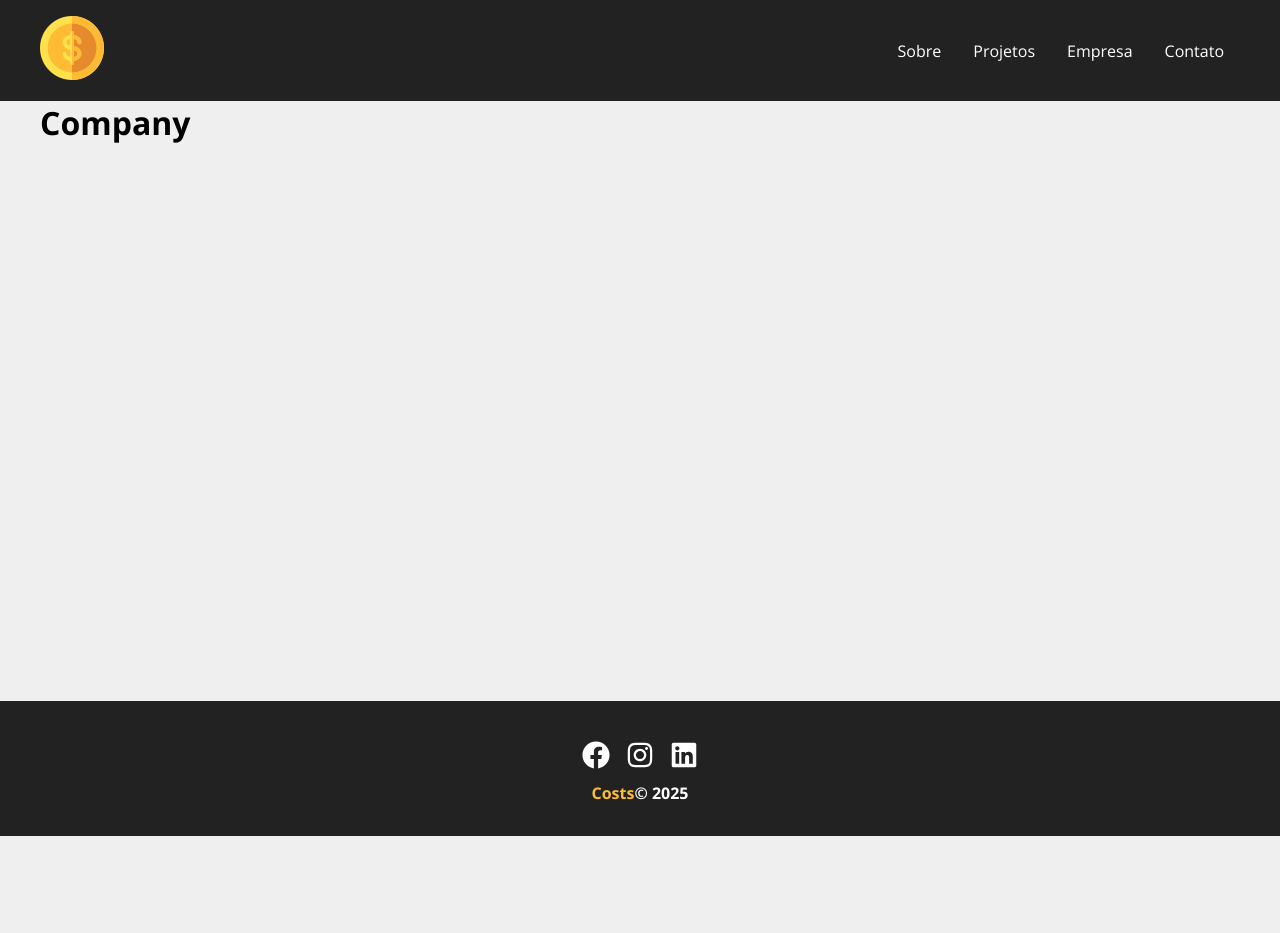
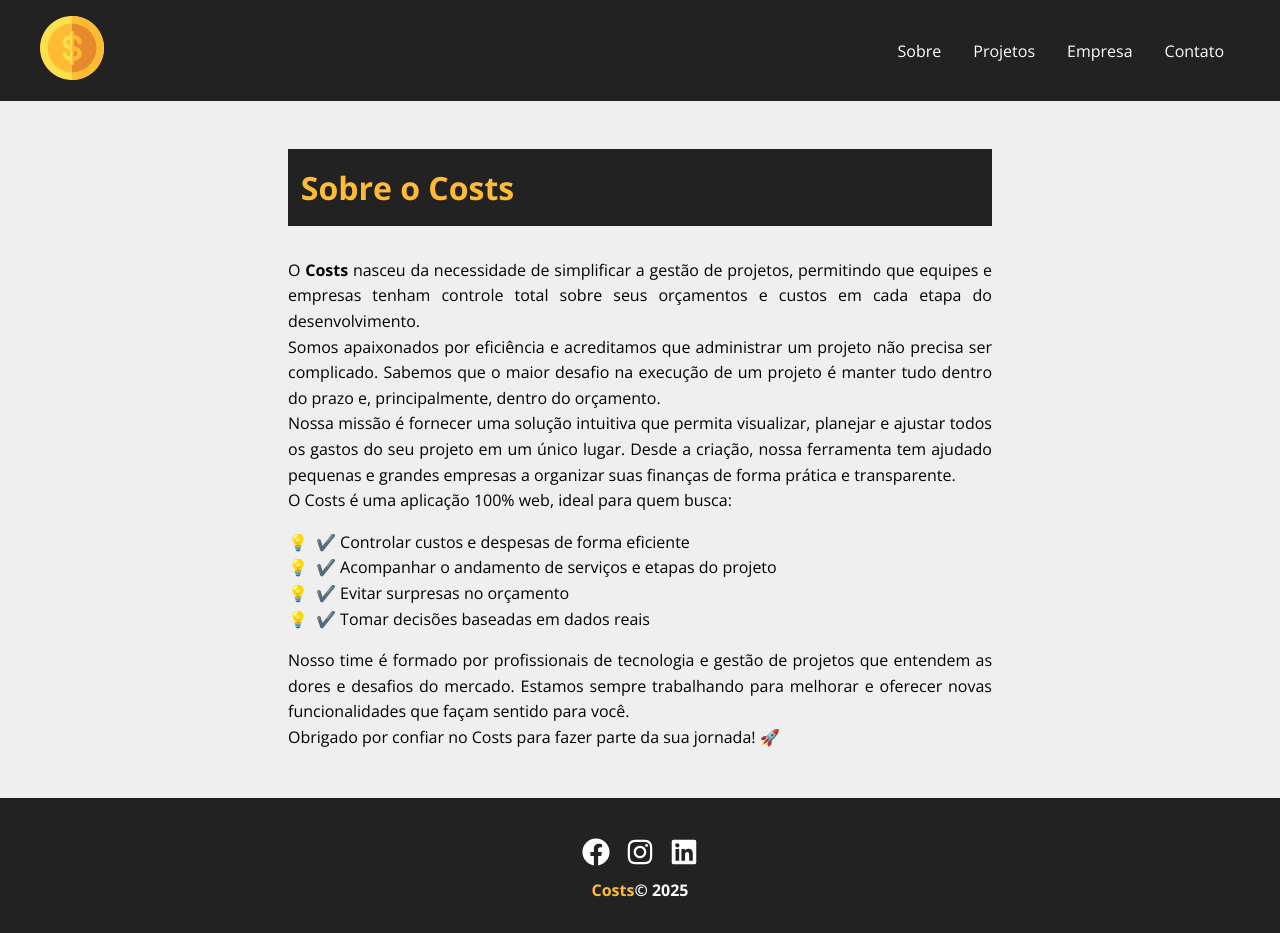
Before and after one commit to RoberthVieira/Costs, a React (Create React App) app: page /company in a window 1280 px wide. Before the commit the page ends 836 px from the top, so only its background shows below. Built offline with nearby package versions, Linux system fonts and the light colour scheme.

Commit message:
feat: Adiciona conteudo e estilo  aos componentes Company e Contato.

```diff
--- a/src/Components/Pages/Company.js
+++ b/src/Components/Pages/Company.js
@@ -1,7 +1,39 @@
+import styles from './Company.module.css';
 export default function Company(){
     return(
-        <div>
-            <h1>Company</h1>
-        </div>
+        <div className={styles.about}>
+      <h1>Sobre o Costs</h1>
+      <p>
+        O <strong>Costs</strong> nasceu da necessidade de simplificar a gestão de projetos,
+        permitindo que equipes e empresas tenham controle total sobre seus orçamentos
+        e custos em cada etapa do desenvolvimento.
+      </p>
+      <p>
+        Somos apaixonados por eficiência e acreditamos que administrar um projeto não precisa ser complicado.
+        Sabemos que o maior desafio na execução de um projeto é manter tudo dentro do prazo e, principalmente, dentro do orçamento.
+      </p>
+      <p>
+        Nossa missão é fornecer uma solução intuitiva que permita visualizar, planejar e ajustar
+        todos os gastos do seu projeto em um único lugar. Desde a criação, nossa ferramenta
+        tem ajudado pequenas e grandes empresas a organizar suas finanças de forma prática e transparente.
+      </p>
+      <p>
+        O Costs é uma aplicação 100% web, ideal para quem busca:
+      </p>
+      <ul>
+        <li>✔️ Controlar custos e despesas de forma eficiente</li>
+        <li>✔️ Acompanhar o andamento de serviços e etapas do projeto</li>
+        <li>✔️ Evitar surpresas no orçamento</li>
+        <li>✔️ Tomar decisões baseadas em dados reais</li>
+      </ul>
+      <p>
+        Nosso time é formado por profissionais de tecnologia e gestão de projetos que entendem as dores
+        e desafios do mercado. Estamos sempre trabalhando para melhorar e oferecer novas funcionalidades
+        que façam sentido para você.
+      </p>
+      <p>
+        Obrigado por confiar no Costs para fazer parte da sua jornada! 🚀
+      </p>
+    </div>
     )
 }
--- /dev/null
+++ b/src/Components/Pages/Company.module.css
@@ -0,0 +1,24 @@
+.about {
+    padding: 3rem;
+    max-width: 800px;
+    margin: 0 auto;
+    line-height: 1.6;
+    text-align: justify;
+}
+
+.about h1{
+    margin-bottom: 2rem;
+    background-color: #222;
+    color: #ffbb33;
+    padding: 0.4em;
+}
+
+.about ul{
+    margin: 1rem 0;
+    list-style: none;
+}
+
+.about li::before{
+    content: '💡';
+    margin-right: 8px;
+}
--- a/src/Components/Pages/Contato.js
+++ b/src/Components/Pages/Contato.js
@@ -1,7 +1,28 @@
+import styles from './Contato.module.css';
+
 export default function Contato(){
     return(
-        <div>
+        <div className={styles.contact}>
             <h1>Contato</h1>
+            <p>
+                Tem alguma dúvida, sugestão ou precisa de ajuda com o uso do <strong>Costs</strong>? Nossa equipe está pronta para ouvir você!
+            </p>
+            <p>
+                Valorizamos a comunicação transparente e estamos sempre abertos a feedbacks que nos ajudem a melhorar.
+                Seja você um usuário experiente ou alguém que está conhecendo nossa ferramenta agora, ficaremos felizes em conversar.
+            </p>
+            <p>
+                Entre em contato através dos canais abaixo e responderemos o mais breve possível:
+            </p>
+            <ul>
+                <li><strong>Email:</strong> suporte@costsapp.com</li>
+                <li><strong>Telefone:</strong> (34) 1234-5678</li>
+                <li><strong>WhatsApp:</strong> (34) 91234-5678</li>
+                <li><strong>Endereço:</strong> Rua da Inovação, 123 – Uberlândia, MG</li>
+            </ul>
+            <p>
+                Também estamos presentes nas redes sociais. Siga-nos para acompanhar novidades, atualizações e conteúdos exclusivos sobre gestão de projetos!
+            </p>
         </div>
     )
 }
--- /dev/null
+++ b/src/Components/Pages/Contato.module.css
@@ -0,0 +1,24 @@
+.contact {
+    padding: 3rem;
+    width: 100%;
+    max-width: 800px;
+    margin: 0 auto;
+    line-height: 1.6;
+    text-align: justify;
+}
+
+.contact h1{
+    margin-bottom: 2rem;
+    background-color: #222;
+    color: #ffbb33;
+    padding: 0.4em;
+}
+
+.contact ul{
+    margin: 1rem 0;
+    list-style: none;
+}
+
+.contact span{
+    font-weight: bold;
+}
```
